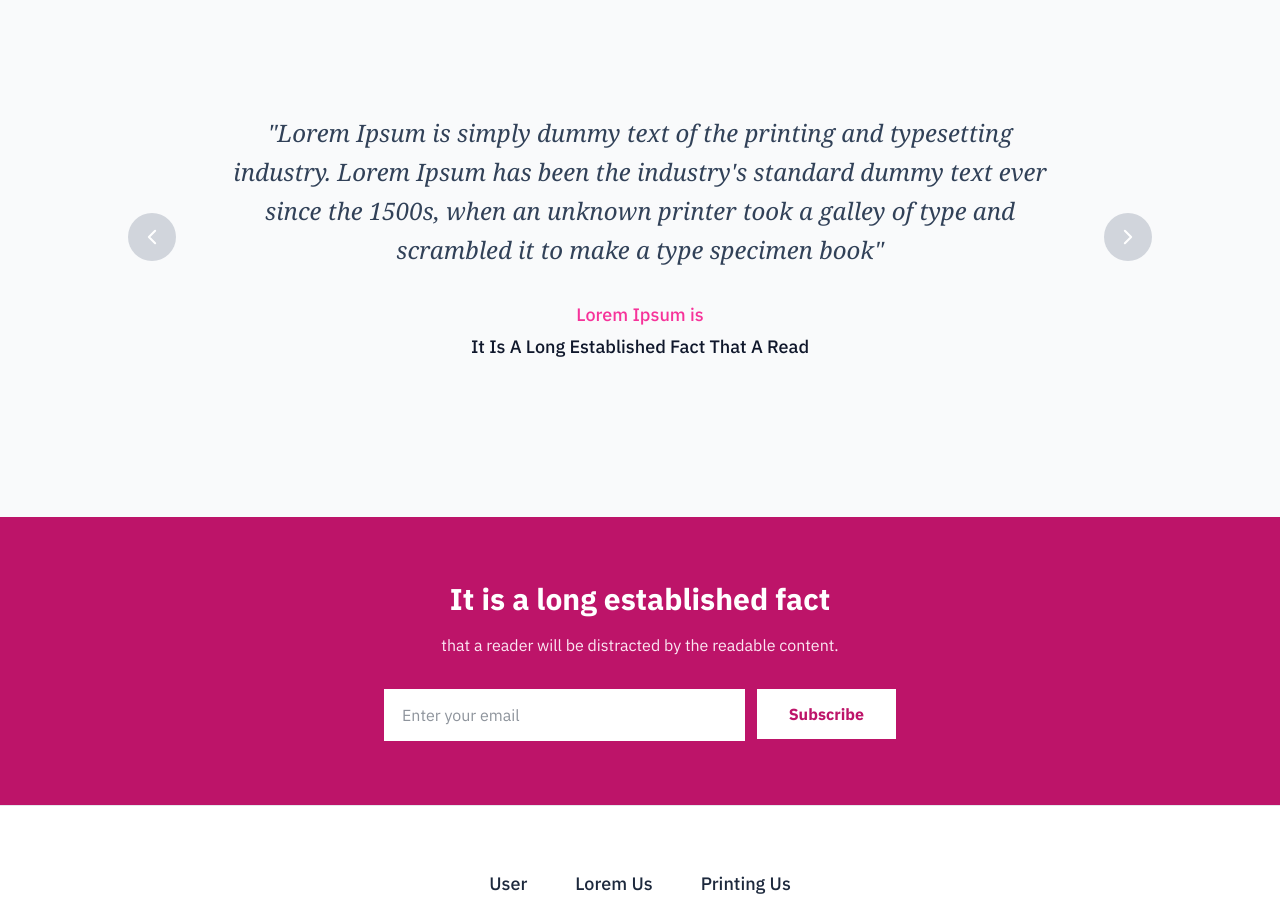
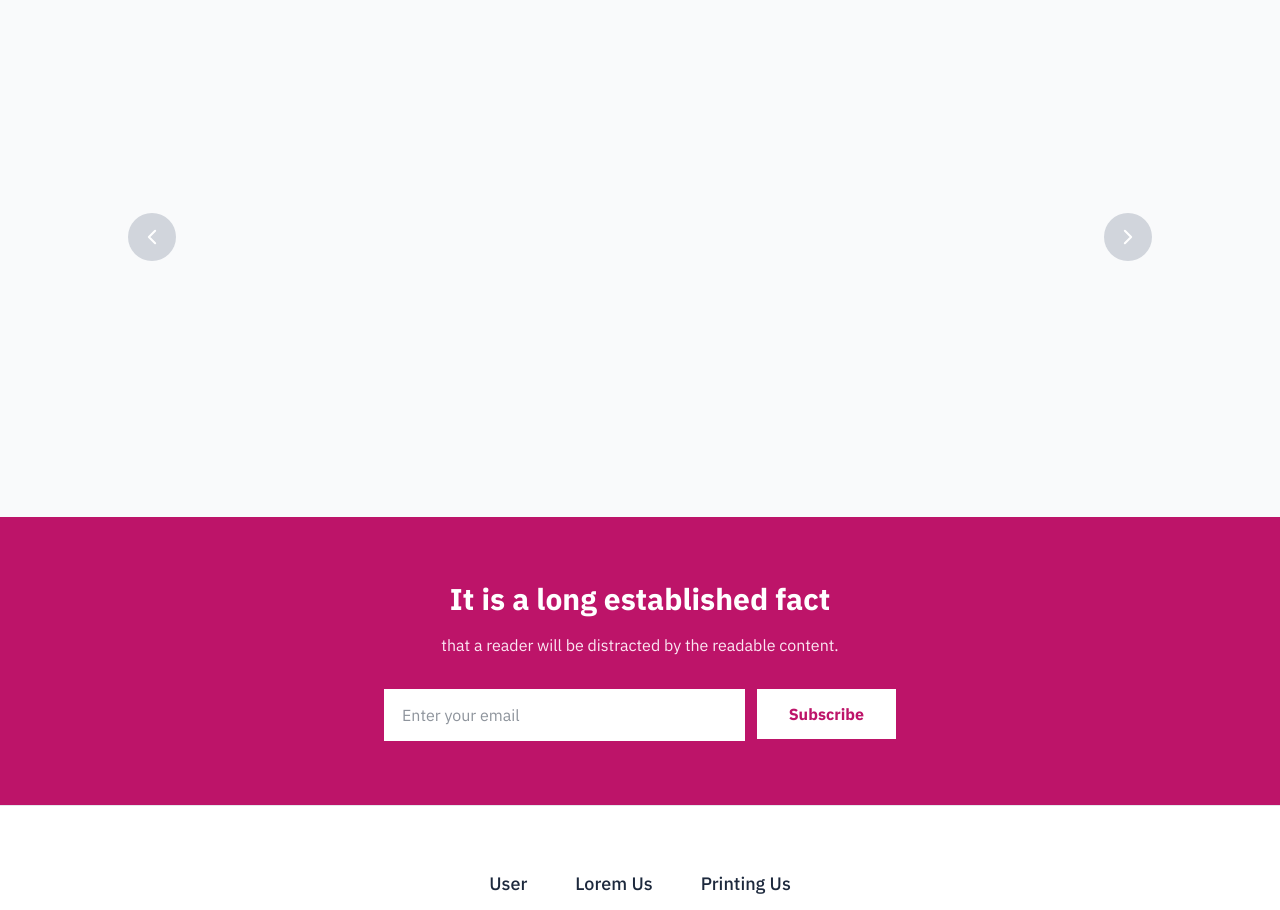
Before and after one commit to lazaar-void/webpage-sprint2, a website: page src/index.html in a window 1280 px wide. Shown: the part 3770-4680 px from the top of the page. Drawn offline with Linux system fonts and the light colour scheme.

Commit message:
removed placeholder text

```diff
--- a/src/index.html
+++ b/src/index.html
@@ -520,10 +520,7 @@
               id="slider-text"
               class="text-xl md:text-2xl text-slate-700 italic leading-relaxed dark:text-gray-300 font-serif"
             >
-              "Lorem Ipsum is simply dummy text of the printing and typesetting
-              industry. Lorem Ipsum has been the industry's standard dummy text
-              ever since the 1500s, when an unknown printer took a galley of
-              type and scrambled it to make a type specimen book"
+
             </p>
 
             <div class="mt-8 space-y-1">
@@ -531,13 +528,13 @@
                 id="slider-title"
                 class="text-pink-500 font-medium text-lg dark:text-pink-400"
               >
-                Lorem Ipsum is
+
               </p>
               <p
                 id="slider-subtitle"
                 class="text-slate-900 font-medium text-lg dark:text-white"
               >
-                It Is A Long Established Fact That A Read
+
               </p>
             </div>
           </div>
```
